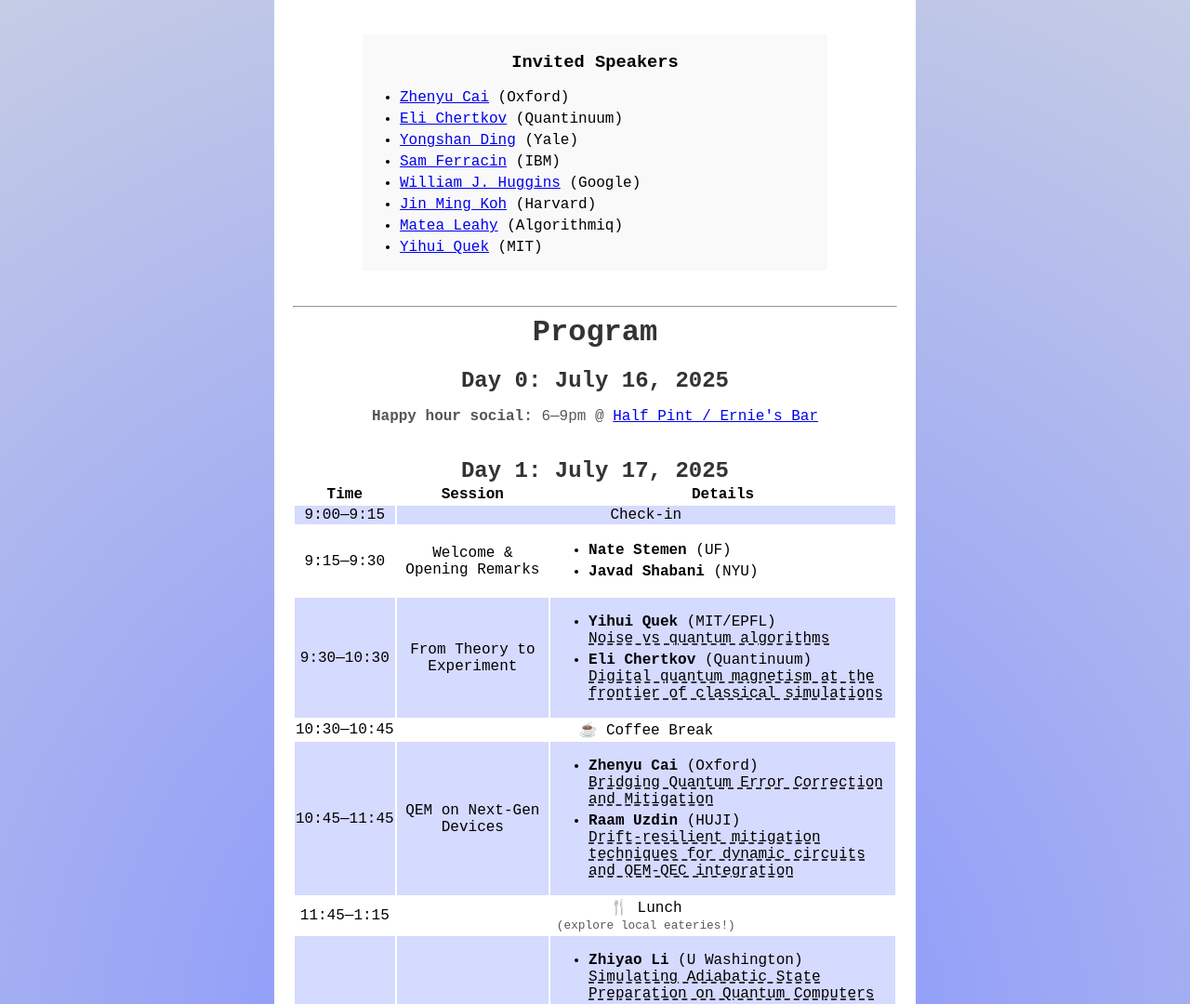
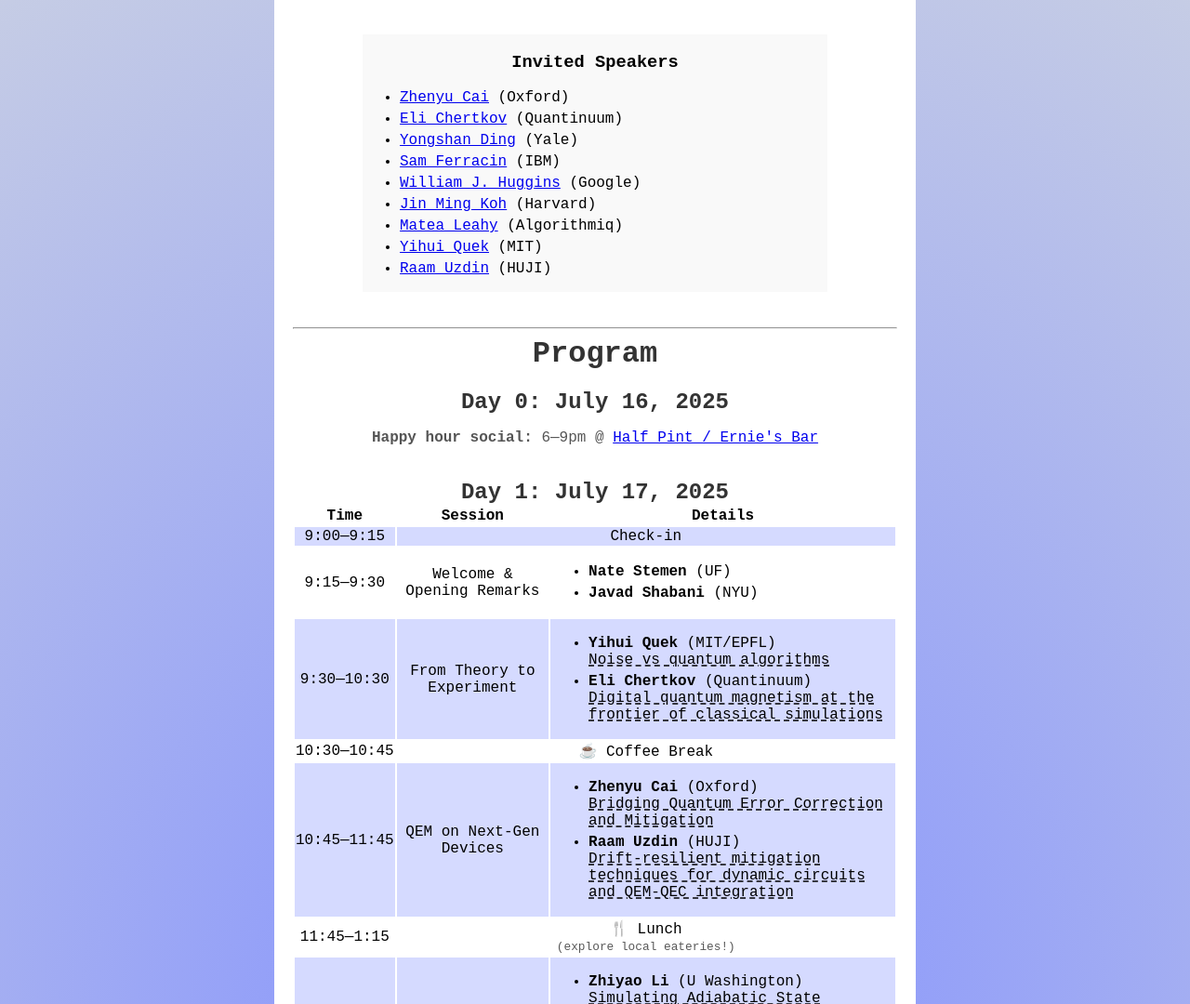
Before and after one commit to unitaryfoundation/werq.shop, an Eleventy site: page index.html in a window 1280 px wide. Shown: the part 1176-2256 px from the top of the page at 93% size. Built offline with nearby package versions, Linux system fonts and the light colour scheme; Eleventy itself is replaced by a stand-in of ours; files that its build step writes are made by us from their sources.

Commit message:
add Raam as invited speaker

```diff
--- a/index.html
+++ b/index.html
@@ -60,6 +60,7 @@
                     <li><a href="https://scholar.google.com/citations?user=RGshWh8AAAAJ">Jin Ming Koh</a> (Harvard)</li>
                     <li><a href="https://scholar.google.com/citations?user=TnU-8CkAAAAJ">Matea Leahy</a> (Algorithmiq)</li>
                     <li><a href="https://sites.google.com/view/yihui-quek/home">Yihui Quek</a> (MIT)</li>
+                    <li><a href="https://openscholar.huji.ac.il/raamuzdin">Raam Uzdin</a> (HUJI)</li>
                 </ul>
             </div>
         </div>
```
